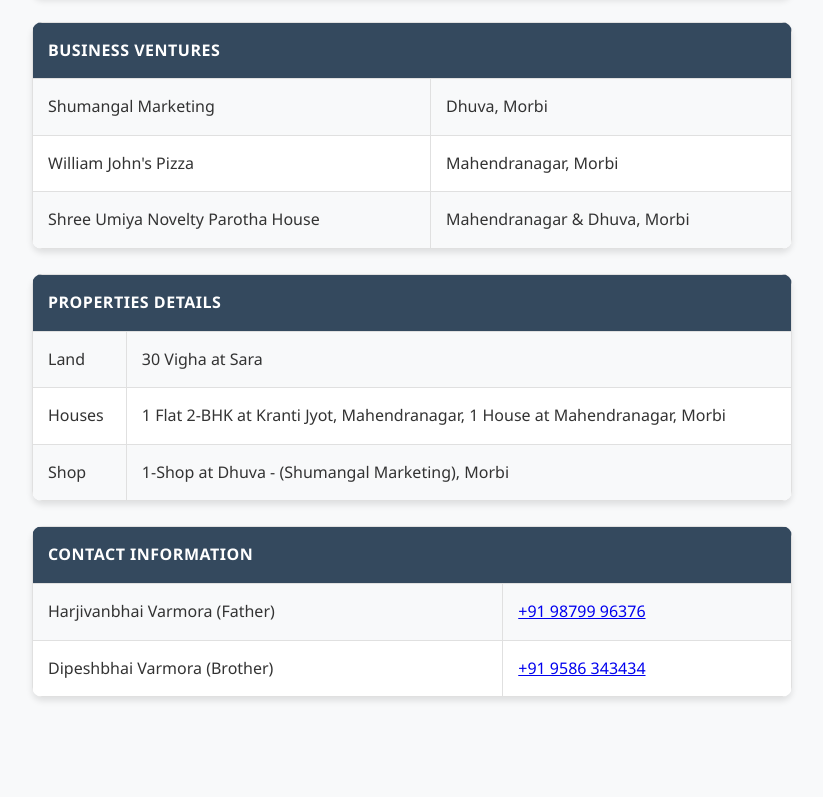
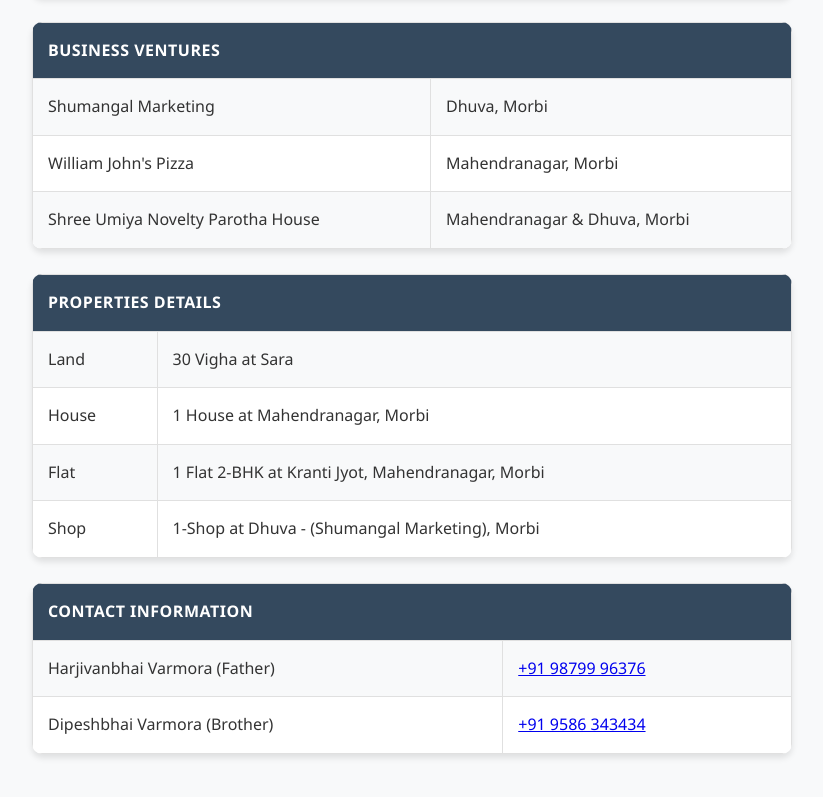
Before and after one commit to varmoraj/Sagar_Varmora, a plain HTML site: page index.html in a window 1280 px wide. Shown: the part 986-1783 px from the top of the page, without its empty margins (418-1241 px from the left). Before the commit the page ends 1738 px from the top, so only its background shows below. Drawn offline with Linux system fonts and the light colour scheme.

Commit message:
Update index.html

```diff
--- a/index.html
+++ b/index.html
@@ -240,7 +240,8 @@
 <table>
                 <tr><th colspan="2">Properties Details</th></tr>
                 <tr><td>Land</td><td>30 Vigha at Sara</td></tr>
-                <tr><td>Houses</td><td> 1 Flat 2-BHK at Kranti Jyot, Mahendranagar, 1 House at Mahendranagar, Morbi</td></tr>
+                <tr><td>House</td><td> 1 House at Mahendranagar, Morbi</td></tr>
+                <tr><td>Flat</td><td> 1 Flat 2-BHK at Kranti Jyot, Mahendranagar, Morbi</td></tr>
                 <tr><td>Shop</td><td>1-Shop at Dhuva - (Shumangal Marketing), Morbi</td></tr>
             </table>
 
```
